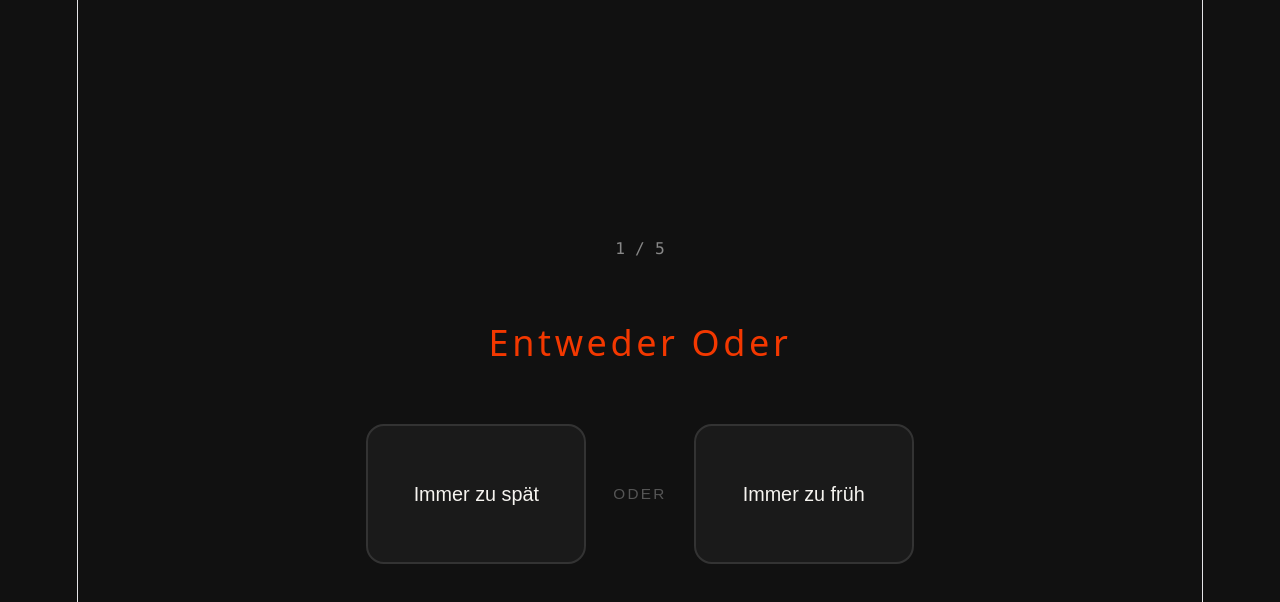
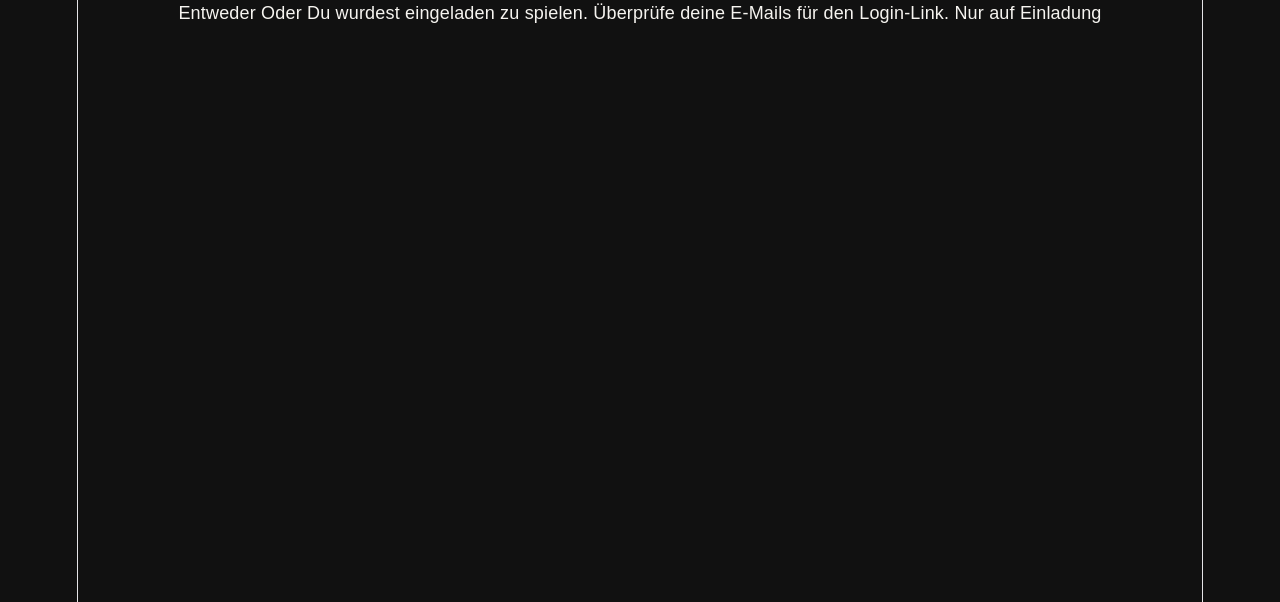
Before and after one commit to lauzilau/my-first-app, a React (Vite) app: page / in a window 1280 px wide. Shown: the top 602 px of the page. Built offline with nearby package versions, Linux system fonts and the light colour scheme.

Commit message:
add auth, supabase votes, invite-only access

```diff
--- a/src/App.jsx
+++ b/src/App.jsx
@@ -1,5 +1,7 @@
 import { useState, useEffect } from "react";
 import { supabase } from "./supabase";
+import Auth from "./Auth";
+import NotInvited from "./NotInvited";
 import "./App.css";
 
 const questions = [
@@ -11,25 +13,43 @@ const questions = [
 ];
 
 export default function App() {
+  const [session, setSession] = useState(undefined);
   const [index, setIndex] = useState(0);
   const [chosen, setChosen] = useState(null);
   const [votes, setVotes] = useState(null);
-
-  const question = questions[index];
-  const isLast = index === questions.length - 1;
+  const [alreadyVoted, setAlreadyVoted] = useState(false);
 
   useEffect(() => {
+    supabase.auth.getSession().then(({ data: { session } }) => {
+      setSession(session);
+    });
+    supabase.auth.onAuthStateChange((_event, session) => {
+      setSession(session);
+    });
+  }, []);
+
+  useEffect(() => {
+    if (session) checkIfVoted();
     setChosen(null);
     setVotes(null);
-  }, [index]);
+  }, [index, session]);
 
-  async function choose(side) {
-    setChosen(side);
+  async function checkIfVoted() {
+    const { data } = await supabase
+      .from("votes")
+      .select("side")
+      .eq("question_index", index)
+      .eq("user_id", session.user.id);
 
-    // Save vote to Supabase
-    await supabase.from("votes").insert({ question_index: index, side });
+    if (data && data.length > 0) {
+      setAlreadyVoted(true);
+      fetchVotes();
+    } else {
+      setAlreadyVoted(false);
+    }
+  }
 
-    // Fetch all votes for this question
+  async function fetchVotes() {
     const { data } = await supabase
       .from("votes")
       .select("side")
@@ -45,6 +65,33 @@ export default function App() {
     });
   }
 
+  async function choose(side) {
+    if (alreadyVoted) return;
+    setChosen(side);
+
+    const { error: insertError } = await supabase.from("votes").insert({
+      question_index: index,
+      side,
+      user_id: session.user.id,
+    });
+    console.log("insert error:", insertError);
+
+    const { data, error: selectError } = await supabase
+      .from("votes")
+      .select("side")
+      .eq("question_index", index);
+    console.log("votes data:", data, "select error:", selectError);
+
+    const total = data?.length || 0;
+    const aCount = data?.filter((v) => v.side === "a").length || 0;
+    const bCount = total - aCount;
+
+    setVotes({
+      a: total ? Math.round((aCount / total) * 100) : 50,
+      b: total ? Math.round((bCount / total) * 100) : 50,
+    });
+  }
+
   function next() {
     setIndex(index + 1);
   }
@@ -52,6 +99,13 @@ export default function App() {
   function restart() {
     setIndex(0);
   }
+
+  if (session === undefined) return null;
+  if (session === null) return <Auth />;
+  if (!session.user.email_confirmed_at) return <NotInvited />;
+
+  const question = questions[index];
+  const isLast = index === questions.length - 1;
 
   if (index >= questions.length) {
     return (
@@ -69,8 +123,8 @@ export default function App() {
 
       <div className="cards">
         <button
-          className={`card left ${chosen === "a" ? "chosen" : ""} ${chosen ? "locked" : ""}`}
-          onClick={() => !chosen && choose("a")}
+          className={`card left ${chosen === "a" || alreadyVoted ? "chosen" : ""} ${chosen || alreadyVoted ? "locked" : ""}`}
+          onClick={() => !chosen && !alreadyVoted && choose("a")}
         >
           {question.a}
           {votes && <span className="vote">{votes.a}%</span>}
@@ -79,15 +133,15 @@ export default function App() {
         <span className="oder">ODER</span>
 
         <button
-          className={`card right ${chosen === "b" ? "chosen" : ""} ${chosen ? "locked" : ""}`}
-          onClick={() => !chosen && choose("b")}
+          className={`card right ${chosen === "b" || alreadyVoted ? "chosen" : ""} ${chosen || alreadyVoted ? "locked" : ""}`}
+          onClick={() => !chosen && !alreadyVoted && choose("b")}
         >
           {question.b}
           {votes && <span className="vote">{votes.b}%</span>}
         </button>
       </div>
 
-      {chosen && (
+      {(chosen || alreadyVoted) && (
         <button className="next-btn" onClick={isLast ? restart : next}>
           {isLast ? "Nochmal spielen" : "Nächste Frage →"}
         </button>
--- /dev/null
+++ b/src/Auth.jsx
@@ -0,0 +1,12 @@
+export default function Auth() {
+  return (
+    <div>
+      <div>
+        Entweder Oder
+        Du wurdest eingeladen zu spielen.
+        Überprüfe deine E-Mails für den Login-Link.
+        Nur auf Einladung
+      </div>
+    </div>
+  );
+}
--- /dev/null
+++ b/src/NotInvited.jsx
@@ -0,0 +1,12 @@
+export default function NotInvited() {
+  return (
+    <div>
+      <div>
+        🚫
+        Kein Zugang
+        Du wurdest nicht eingeladen.
+        Bitte wende dich an die Person, die dich eingeladen hat.
+      </div>
+    </div>
+  );
+}
```
